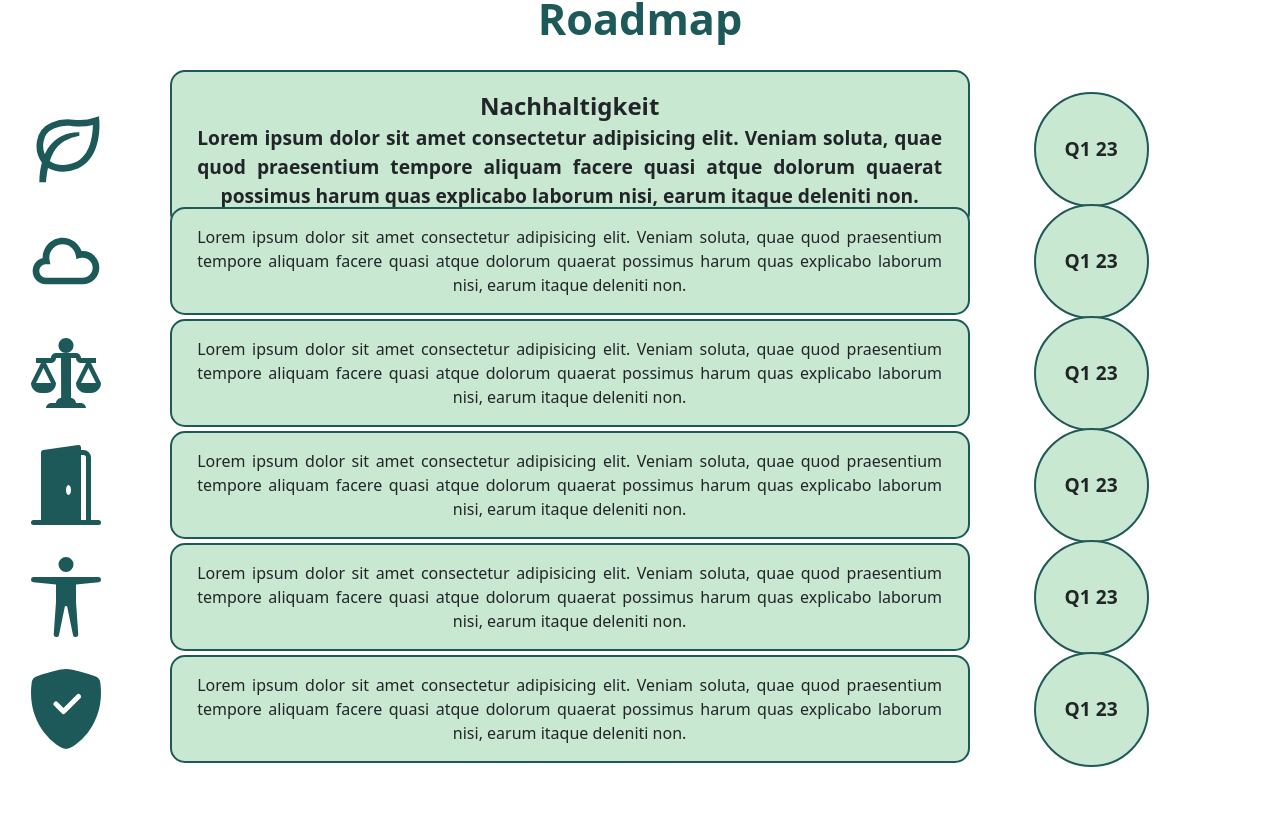
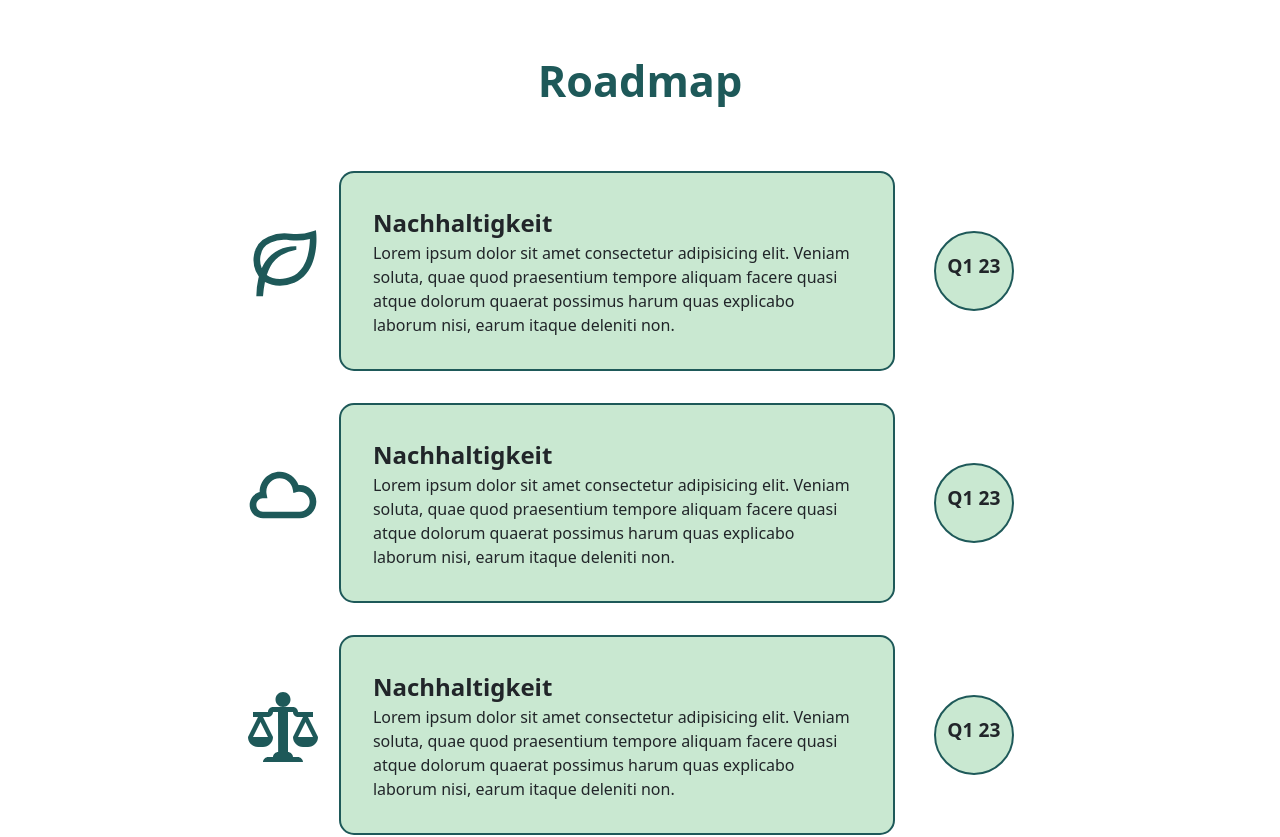
Before and after one commit to GeoStories2023/website, a React (Vite) app: page /features in a window 1280 px wide. Shown: the part 1097-1934 px from the top of the page. Built offline with nearby package versions, Linux system fonts and the light colour scheme; no server answers.

Commit message:
Styling Imprint + Features

```diff
--- a/src/components/features/Features.tsx
+++ b/src/components/features/Features.tsx
@@ -123,6 +123,8 @@ function Features() {
         </div>
       </div>
       <div className="roadmap-features">
+        <div className="row">
+          <div className="col-lg-10 offset-lg-1 col-xl-8 offset-xl-2">
             <div className="roadmap-features-container">
               <h2 className="roadmap-header">Roadmap</h2>
               <div className="roadmap-feature">
@@ -146,7 +148,8 @@ function Features() {
                 <div className="roadmap-feature-container">
                   <Weather className="roadmap-icon" />
                   <div className="roadmap-description">
-                <span>
+                    <span className="description-header">Nachhaltigkeit</span>
+                    <span className="description-text">
                   Lorem ipsum dolor sit amet consectetur adipisicing elit.
                   Veniam soluta, quae quod praesentium tempore aliquam facere
                   quasi atque dolorum quaerat possimus harum quas explicabo
@@ -162,7 +165,8 @@ function Features() {
                 <div className="roadmap-feature-container">
                   <Law className="roadmap-icon" />
                   <div className="roadmap-description">
-                <span>
+                    <span className="description-header">Nachhaltigkeit</span>
+                    <span className="description-text">
                   Lorem ipsum dolor sit amet consectetur adipisicing elit.
                   Veniam soluta, quae quod praesentium tempore aliquam facere
                   quasi atque dolorum quaerat possimus harum quas explicabo
@@ -178,7 +182,8 @@ function Features() {
                 <div className="roadmap-feature-container">
                   <EscapeRoom className="roadmap-icon" />
                   <div className="roadmap-description">
-                <span>
+                    <span className="description-header">Nachhaltigkeit</span>
+                    <span className="description-text">
                   Lorem ipsum dolor sit amet consectetur adipisicing elit.
                   Veniam soluta, quae quod praesentium tempore aliquam facere
                   quasi atque dolorum quaerat possimus harum quas explicabo
@@ -194,7 +199,8 @@ function Features() {
                 <div className="roadmap-feature-container">
                   <Accessibility className="roadmap-icon" />
                   <div className="roadmap-description">
-                <span>
+                    <span className="description-header">Nachhaltigkeit</span>
+                    <span className="description-text">
                   Lorem ipsum dolor sit amet consectetur adipisicing elit.
                   Veniam soluta, quae quod praesentium tempore aliquam facere
                   quasi atque dolorum quaerat possimus harum quas explicabo
@@ -210,7 +216,8 @@ function Features() {
                 <div className="roadmap-feature-container">
                   <Privacy className="roadmap-icon" />
                   <div className="roadmap-description">
-                <span>
+                    <span className="description-header">Nachhaltigkeit</span>
+                    <span className="description-text">
                   Lorem ipsum dolor sit amet consectetur adipisicing elit.
                   Veniam soluta, quae quod praesentium tempore aliquam facere
                   quasi atque dolorum quaerat possimus harum quas explicabo
@@ -225,6 +232,8 @@ function Features() {
             </div>
           </div>
         </div>
+      </div>
+    </div>
   );
 }
 
--- a/src/components/register/RegisterForm.tsx
+++ b/src/components/register/RegisterForm.tsx
@@ -2,6 +2,7 @@ import React, { useRef, useState } from "react";
 import logo from "@/assets/geo-stories_logo_3.svg";
 import { createUserWithEmailAndPassword, getAuth } from "firebase/auth";
 import { app } from "@/firebase";
+import {useNavigate} from "react-router";
 
 interface PasswordInfo {
   status: boolean;
@@ -12,6 +13,7 @@ function RegisterForm() {
   const passwordRef = useRef<HTMLInputElement>(null);
   const confirmPasswordRef = useRef<HTMLInputElement>(null);
   const emailRef = useRef<HTMLInputElement>(null);
+  const navigate=useNavigate();
 
   const [passwordInfo, setPasswordInfo] = useState<PasswordInfo[]>([
     { status: false, message: "8 characters long" },
@@ -93,7 +95,7 @@ function RegisterForm() {
         <div className="row">
           <div className="col-12">
             <div className="register-form-container">
-              <div className="register-form-logo-container">
+              <div className="register-form-logo-container" onClick={() => { navigate("/") }}>
                 <p>Welcome to</p>
                 <div className="register-form-logo">
                   <img src={logo} alt="Logo" />
--- a/src/style/Features.scss
+++ b/src/style/Features.scss
@@ -82,6 +82,7 @@
   }
 
   .roadmap-features {
+    margin-top: 3rem;
     .roadmap-features-container {
       display: flex;
       flex-direction: column;
@@ -89,71 +90,51 @@
       padding-inline: 2vw;
 
       .roadmap-header {
-        font-size: 2.7rem;
-        font-weight: 700;
-        color: #1e5959;
         padding-bottom: 5vh;
       }
       .roadmap-feature {
         padding-block: 2vh;
 
         .roadmap-feature-container {
-          display: flex;
-          flex-direction: row;
-          align-items: center;
-          gap: 5vw;
-          height: 10vh;
-          padding-block: 5vh;
-          max-width: 90vw;
 
           .roadmap-icon {
             align-self: center;
             font-size: 5rem;
             color: #1e5959;
+            margin-bottom: 1rem;
           }
           .roadmap-description {
-            display: flex;
-            flex-direction: column;
-            justify-content: center;
-            text-align: justify;
-            text-align-last: center;
-            padding-inline: 2vw;
-            padding-block: 2vh;
-            width: 70vw;
-            max-width: 800px;
+            padding: 2rem;
+            width: 100%;
             background-color: #c9e8d1;
             border: 2px solid #1e5959;
             border-radius: 15px;
+            text-align: left;
 
             .description-header {
               font-size: 1.5rem;
-              font-weight: 800;
+              font-weight: 700;
+              display: block;
             }
 
             .description-text {
-              font-size: 1.2rem;
-              font-weight: 600;
+              font-size: 1rem;
+              font-weight: 500;
             }
           }
           .roadmap-date {
-            display: flex;
-            justify-content: center;
-            align-items: center;
-            align-self: center;
             background-color: #c9e8d1;
             border: 2px solid #1e5959;
             border-radius: 50%;
             position: relative;
-            width: 10%;
+            width: 5rem;
+            height: 5rem;
+            margin: 1rem auto;
+            padding-top: 1.2rem;
             span {
               font-size: 1.2rem;
               font-weight: 600;
             }
-          }
-
-          .roadmap-date::before {
-            content: "";
-            padding-top: 100%;
           }
         }
       }
@@ -186,6 +167,22 @@
         }
       }
     }
+    .roadmap-features {
+      .roadmap-features-container {
+        .roadmap-feature {
+          .roadmap-feature-container {
+            display: flex;
+            justify-content: space-between;
+            align-items: center;
+
+            .roadmap-description {
+              width: 70%;
+              margin: 0 1rem;
+            }
+          }
+        }
+      }
+    }
   }
 }
 
--- a/src/style/Header.scss
+++ b/src/style/Header.scss
@@ -13,18 +13,16 @@ header {
     align-items: center;
     justify-content: left;
 
-    &:hover {
-      cursor: pointer;
-    }
-
     img {
       height: 84px;
       width: 84px;
+      cursor: pointer;
     }
     .logo-title-container {
       text-align: left;
       position: relative;
       color: #ffffff;
+      cursor: pointer;
       .logo-title {
         font-size: 2.25rem;
         font-weight: bold;
--- a/src/style/Imprint.scss
+++ b/src/style/Imprint.scss
@@ -1,8 +1,25 @@
 .imprint-container {
-    display: flex;
-    flex-direction: column;
-    flex-wrap: wrap;
-    max-width: 90%;
-    align-items: center;
-    justify-content: center;
+    text-align: left;
+    padding: 3rem 0;
 }
+
+@media (min-width: 576px) {
+
+}
+
+// Medium devices (tablets, 768px and up)
+@media (min-width:768px) {
+
+}
+
+// Large devices (desktops, 992px and up)
+@media (min-width: 992px) {
+    .imprint-container {
+        padding: 5rem 0;
+    }
+}
+
+// Extra large devices (large desktops, 1200px and up)
+@media (min-width: 1200px) {
+
+}
--- a/src/style/Register.scss
+++ b/src/style/Register.scss
@@ -1,5 +1,6 @@
 .register-container {
   display: flex;
+  height: 100%;
   flex-direction: column;
   justify-content: center;
   align-items: center;
@@ -58,16 +59,19 @@
         flex-direction: row;
         justify-content: center;
         align-items: center;
+
         h2 {
           margin-block: 0;
           color: #89d99d;
           font-family: Lobster, Inter, system-ui, Avenir, Helvetica, Arial,
             sans-serif;
           font-size: 3rem;
+          cursor: pointer;
         }
 
         img {
           max-width: 6rem;
+          cursor: pointer;
         }
       }
     }
--- a/src/style/index.scss
+++ b/src/style/index.scss
@@ -24,9 +24,9 @@ h1 {
 }
 
 h2 {
-  font-size: 3.5rem;
-  font-weight: 700;
-  color: #1e5959;
+  font-size: 2.7rem !important;
+  font-weight: 700 !important;
+  color: #1e5959 !important;
 }
 
 a {
```
Also changed, not shown: src/components/header/Header.tsx (+7 -4 lines), src/components/imprint/Imprint.tsx (+10 -8 lines), 1 other file (tests, documents, lock files or other folders). Lines whose indentation alone changed are shown as unchanged.
